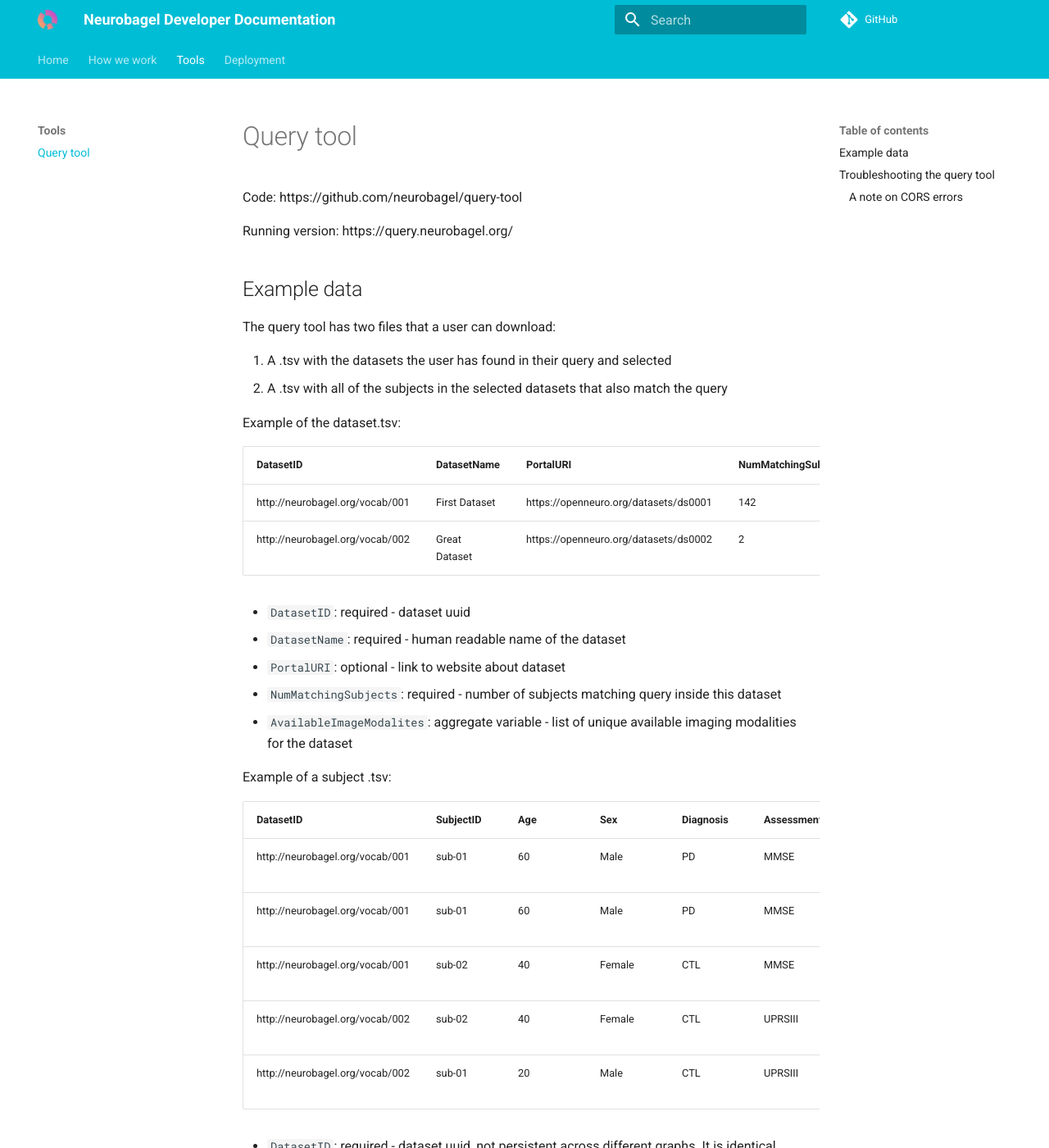
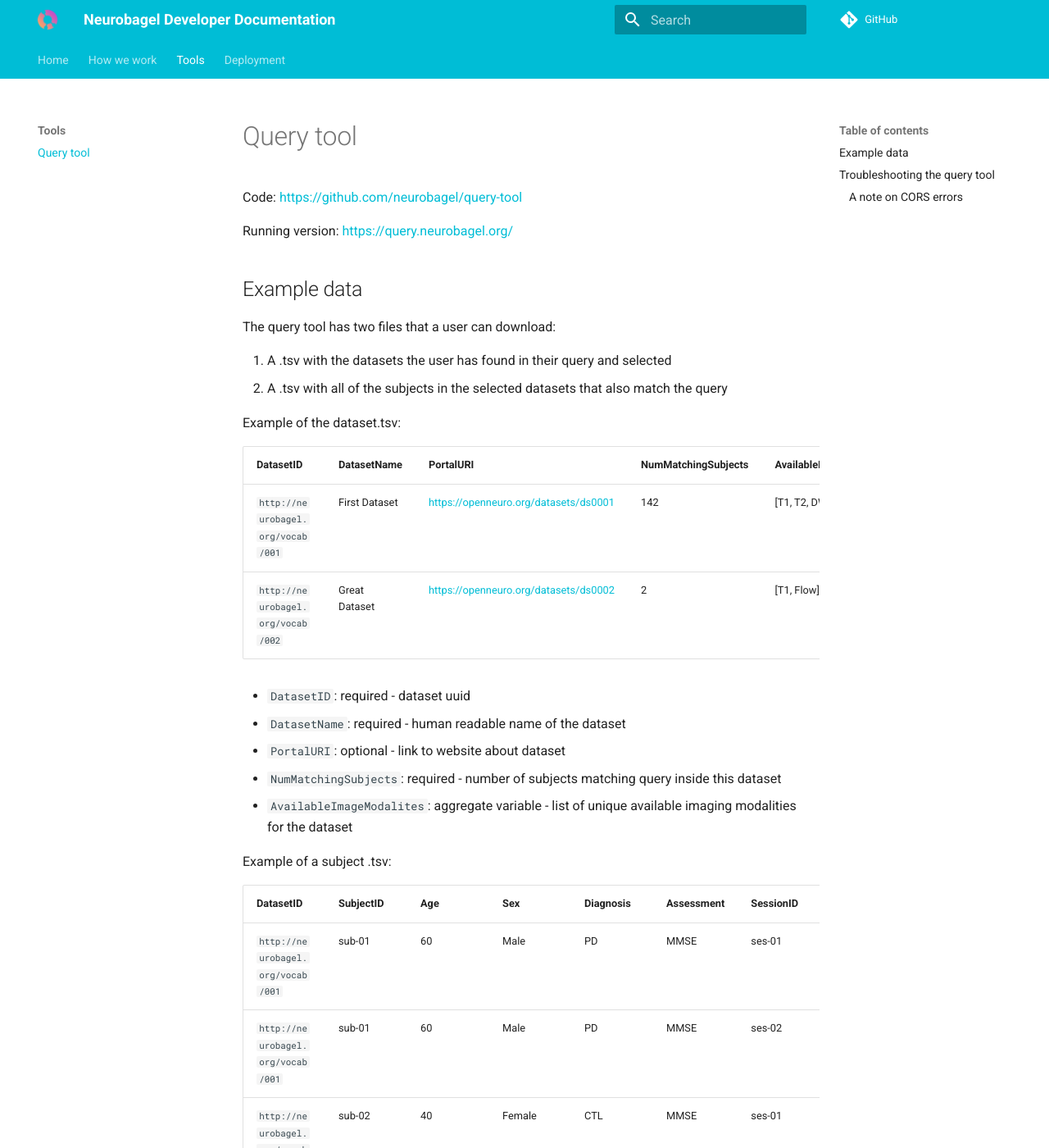
Before and after one commit to neurobagel/dev-docs, an MkDocs documentation site: the page built from docs/Query Tool.md, in a window 1280 px wide and 1400 px high. Shown: the whole window at 82% size. Built offline with MkDocs 1.6.1 and Material for MkDocs 9.7.7, drawn with Linux system fonts in a browser that asks for light colours; comment, search, counter and statistics services are not loaded.

Commit message:
[FIX] Fix broken links
Also enable auto-hyperlink extension

```diff
--- a/docs/Query Tool.md
+++ b/docs/Query Tool.md
@@ -18,8 +18,8 @@ Example of the dataset.tsv:
 
 | DatasetID                       | DatasetName      | PortalURI                             | NumMatchingSubjects | AvailableImageModalities
 | :---------------                | :------------- | :------------------------------------ | :------------------ | ---------------
-| http://neurobagel.org/vocab/001 | First Dataset  | https://openneuro.org/datasets/ds0001 | 142                 | [T1, T2, DWI]
-| http://neurobagel.org/vocab/002 | Great Dataset  | https://openneuro.org/datasets/ds0002 | 2                   | [T1, Flow]
+| `http://neurobagel.org/vocab/001` | First Dataset  | https://openneuro.org/datasets/ds0001 | 142                 | [T1, T2, DWI]
+| `http://neurobagel.org/vocab/002` | Great Dataset  | https://openneuro.org/datasets/ds0002 | 2                   | [T1, Flow]
 
 - `DatasetID`: required - dataset uuid
 - `DatasetName`: required - human readable name of the dataset
@@ -32,11 +32,11 @@ Example of a subject .tsv:
 
 | DatasetID                       | SubjectID | Age | Sex    | Diagnosis | Assessment | SessionID | SessionPath | NumSessions | Modality      |
 | :------------------------------ | :-------- | :-- | :----- | :-------- | :-------- | :-------- | :-------- | :------------------------------- | :------------ |
-| http://neurobagel.org/vocab/001 | sub-01    | 60  | Male   | PD        | MMSE      | ses-01    | /data/BIDS/ds0001/sub-01/ses-01/ | 2 | [T1, T2, DWI] |
-| http://neurobagel.org/vocab/001 | sub-01    | 60  | Male   | PD        | MMSE      | ses-02    | /data/BIDS/ds0001/sub-01/ses-02/ | 2 | [T1, EEG]     |
-| http://neurobagel.org/vocab/001 | sub-02    | 40  | Female | CTL       | MMSE      | ses-01    | /data/BIDS/ds0001/sub-02/ses-01/ | 2 | [T1]          |
-| http://neurobagel.org/vocab/002 | sub-02    | 40  | Female | CTL       | UPRSIII   | ses-02    | /data/BIDS/ds0002/sub-02/ses-02/ | 2 | [EEG, T2]     |
-| http://neurobagel.org/vocab/002 | sub-01    | 20  | Male   | CTL       | UPRSIII   | ses-01    | /data/BIDS/ds0002/sub-01/ses-01/ | 2 | [T1]          |
+| `http://neurobagel.org/vocab/001` | sub-01    | 60  | Male   | PD        | MMSE      | ses-01    | /data/BIDS/ds0001/sub-01/ses-01/ | 2 | [T1, T2, DWI] |
+| `http://neurobagel.org/vocab/001` | sub-01    | 60  | Male   | PD        | MMSE      | ses-02    | /data/BIDS/ds0001/sub-01/ses-02/ | 2 | [T1, EEG]     |
+| `http://neurobagel.org/vocab/001` | sub-02    | 40  | Female | CTL       | MMSE      | ses-01    | /data/BIDS/ds0001/sub-02/ses-01/ | 2 | [T1]          |
+| `http://neurobagel.org/vocab/002` | sub-02    | 40  | Female | CTL       | UPRSIII   | ses-02    | /data/BIDS/ds0002/sub-02/ses-02/ | 2 | [EEG, T2]     |
+| `http://neurobagel.org/vocab/002` | sub-01    | 20  | Male   | CTL       | UPRSIII   | ses-01    | /data/BIDS/ds0002/sub-01/ses-01/ | 2 | [T1]          |
 
 - `DatasetID`: required - dataset uuid, not persistent across different graphs. It is identical across output files and can be used as the key to join the two output files.
 - `SubjectID`: required - human readable name / label for the subject
--- a/mkdocs.yml
+++ b/mkdocs.yml
@@ -24,3 +24,4 @@ nav:
 
 markdown_extensions:
   - admonition
+  - pymdownx.magiclink
```
Also changed, not shown: docs/How we work.md (+1 -1 lines).
